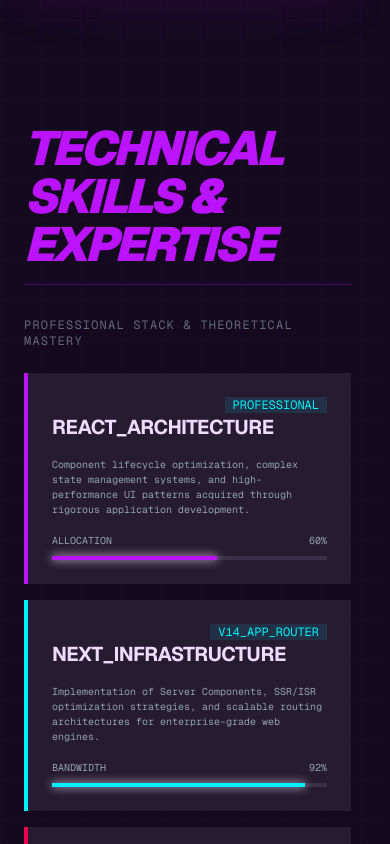
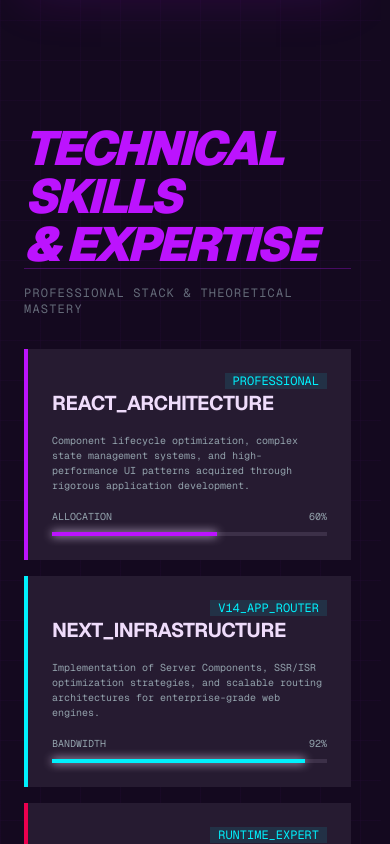
Before and after one commit to blitheryjibits/portfolio, a Next.js app: page / in a window 390 px wide. Shown: the part 860-1704 px from the top of the page. Built offline with nearby package versions, Linux system fonts and the light colour scheme.

Commit message:
ui: major layout change reporting for duty. Switched from grid to flex-col on small screens and flex-row for lg screens

```diff
--- a/components/skills/SkillsSection.tsx
+++ b/components/skills/SkillsSection.tsx
@@ -2,22 +2,20 @@ import { SkillCard } from "./SkillCard";
 
 export function SkillsSection() {
   return (
-    <section className="grid grid-cols-1 md:grid-cols-12 gap-6" id="skills">
-      <div className="md:col-span-3 flex flex-col justify-end">
-        <h2 className="font-headline text-5xl font-black text-[#bc13fe] uppercase tracking-tighter leading-none mb-4 italic">
-          Technical
-          <br />
-          Skills & Expertise
+    <section className="gap-6" id="skills">
+      <div className="flex flex-col lg:flex-row mb-8">
+        <h2 className="font-headline text-5xl text-pretty lg:text-end font-black text-[#bc13fe] uppercase tracking-tighter leading-none italic">
+          Technical Skills <br />& Expertise
         </h2>
 
-        <div className="h-px bg-primary-container/30 w-full mb-8"></div>
+        <div className="w-full mb-4 lg:mb-0 lg:flex-1 mt-auto h-px bg-primary-container/30"></div>
 
-        <p className="text-secondary/40 font-mono text-xs uppercase tracking-widest">
+        <p className="text-secondary/40 font-mono text-xs uppercase tracking-widest mt-auto">
           Professional Stack & Theoretical Mastery
         </p>
       </div>
 
-      <div className="md:col-span-9 grid grid-cols-1 sm:grid-cols-2 gap-4">
+      <div className="flex flex-col md:flex-row flex-wrap gap-4">
         <SkillCard
           title="REACT_ARCHITECTURE"
           tag="PROFESSIONAL"
```
